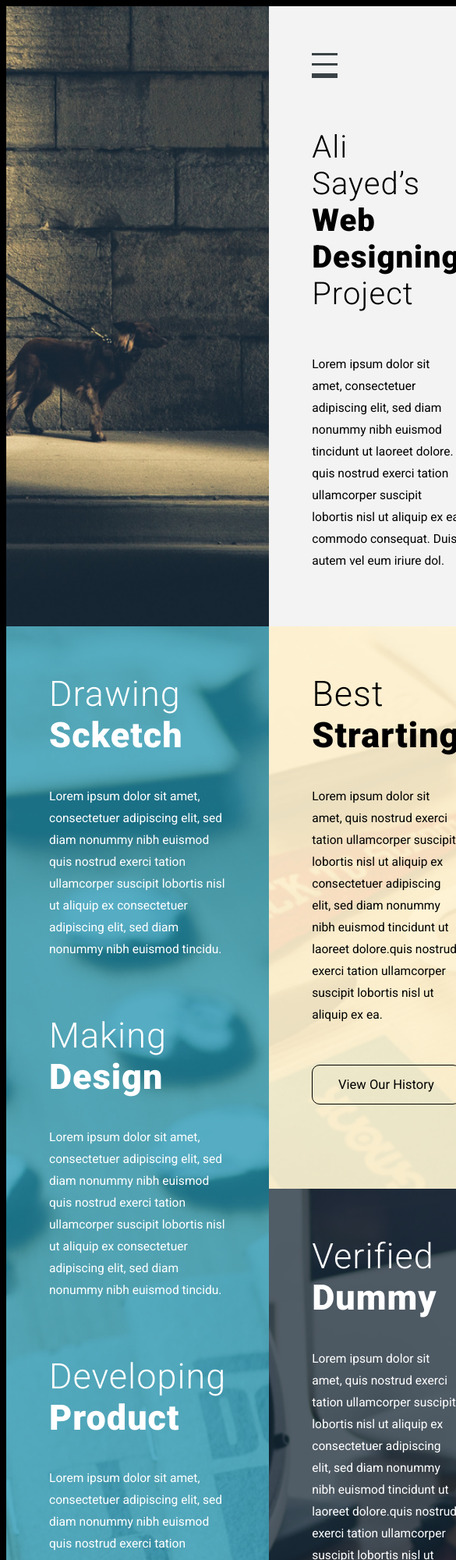
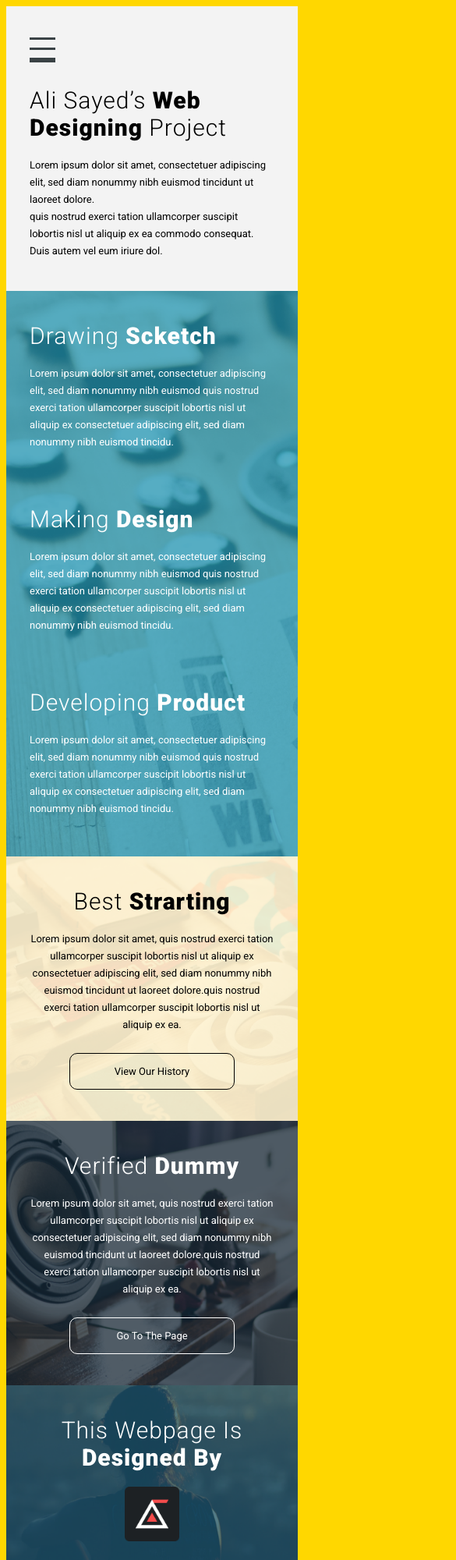
Before and after one commit to CrazyElfi/gridLanding, a website: page index.html in a window 390 px wide. Shown: the top 2000 px of the page at 78% size, 585 px wide, since content can reach past the window. Drawn offline with Linux system fonts and the light colour scheme.

Commit message:
adaptation for different device widths added

```diff
--- a/index.html
+++ b/index.html
@@ -17,7 +17,7 @@
 
         <div class="grid-item grid-item-gray">
             <button type="button"></button>
-            <h4>Ali Sayed’s <span>Web Designing</span> Project</h4>
+            <h4>Ali Sayed’s <span class="span">Web Designing</span> Project</h4>
             <p>Lorem ipsum dolor sit amet, consectetuer adipiscing elit, sed diam nonummy nibh euismod tincidunt ut laoreet dolore.
             </p>
             <p>quis nostrud exerci tation ullamcorper suscipit lobortis nisl ut aliquip ex ea commodo consequat. Duis autem vel eum iriure dol.</p>
@@ -51,7 +51,7 @@
         </div>
 
         <div class="grid-item grid-item-human">
-            <h2>This Webpage Is <span>Designed By</span></h2>
+            <h2>This Webpage Is <span class="span">Designed By</span></h2>
             <div>
                 <div class="logo">
 
@@ -62,12 +62,15 @@
         </div>
 
         <div class="grid-item grid-item-green">
+            <div>
                 <h2>Say <span>‘Hello’</span></h2>
                 <form class="form" action="">
                     <input type="text" placeholder="Your Name">
                     <input type="text" placeholder="Your Email">
                     <textarea name="" placeholder="Your Message Here ..."></textarea>
                 </form>
+            </div>
+
             <div>
                 <p>Stay Connnected With Us...</p>
                 <ul class="list">
--- a/scss/styles.scss
+++ b/scss/styles.scss
@@ -1,5 +1,5 @@
 body {
-  background-color: black;
+  background-color: gold;
   font-family: 'Roboto', sans-serif;
 }
 
@@ -19,6 +19,10 @@ h2, h3, h4 {
   font-weight: 200;
   margin-top: 0;
   letter-spacing: 1px;
+  @media (max-width: 1000px){
+    margin-bottom: 20px;
+    font-size: 30px;
+  }
   span {
     font-weight: 900;
   }
@@ -28,9 +32,16 @@ p {
   font-size: 15.57px;
   line-height: 28px;
   margin: 0;
+  @media (max-width: 1000px) {
+    font-size: 13px;
+    line-height: 22px;
+  }
 }
 a, input, textarea {
   font-size: 16.57px;
+  @media (max-width: 1000px) {
+    font-size: 13px;
+  }
 }
 
 a{
@@ -43,6 +54,19 @@ a{
   margin-top: 50px;
   max-width: 210px;
   text-align: center;
+  @media (max-width: 1000px) {
+    margin-top: 25px;
+  }
+  @media (max-width: 700px) {
+    margin: 25px auto 0;
+  }
+}
+
+.span {
+  display: block;
+  @media (max-width: 700px) {
+    display: initial;
+  }
 }
 
 .grid-item-beige a {
@@ -58,6 +82,9 @@ button {
   background-color: transparent;
   border: none;
   margin-bottom: 64px;
+  @media (max-width: 1000px) {
+    margin-bottom: 30px;
+  }
 }
 
 .form {
@@ -94,8 +121,10 @@ button {
   grid-template-areas:"a a a a a a b b b"
                       "c c c c d d d d d"
                       "c c c c e e e e e"
-                      "f f f g g g g g g"
-
+                      "f f f g g g g g g";
+  @media (max-width: 700px) {
+    grid-template-areas:"a" "b" "c" "d" "e" "f" "g"
+  }
 }
 
 .grid-item-bg {
@@ -111,26 +140,67 @@ button {
 .grid-item-blue {
   background-image: url("../img/bg-blue.png");
   grid-area: c;
+  &>div {
+    margin-bottom: 70px;
+    &:last-child {
+      @media (max-width: 1000px) {
+        margin-bottom: 10px;
+      }
+    }
+  }
 }
 
 .grid-item-beige {
   background-image: url("../img/bg-beige.png");
   grid-area: d;
+  @media (max-width: 700px) {
+    text-align: center;
+  }
 }
 
 .grid-item-black {
   background-image: url("../img/bg-black.png");
   grid-area: e;
+  @media (max-width: 700px) {
+    text-align: center;
+  }
 }
 
 .grid-item-human {
   background-image: url("../img/bg-human.png");
   grid-area: f;
+  display: flex;
+  flex-wrap: wrap;
+  align-content: space-between;
+  min-height: 715px;
+  @media (max-width: 1000px) {
+    min-height: inherit;
+  }
+  @media (max-width: 700px) {
+    text-align: center;
+    justify-content: center;
+  }
+  &>div {
+    width: 100%;
+  }
 }
 
 .grid-item-green {
   background-image: url("../img/bg-green.png");
   grid-area: g;
+  display: flex;
+  flex-wrap: wrap;
+  align-content: space-between;
+  min-height: 715px;
+  @media (max-width: 1000px) {
+    min-height: inherit;
+  }
+  @media (max-width: 700px) {
+    text-align: center;
+  }
+  &>div {
+    width: 100%;
+  }
 }
 
 .grid-item-bg, .grid-item-blue, .grid-item-beige, .grid-item-black, .grid-item-human, .grid-item-green {
@@ -142,45 +212,45 @@ button {
 
 .grid-item-gray, .grid-item-blue, .grid-item-beige, .grid-item-black, .grid-item-human, .grid-item-green {
   padding: 60px 55px 70px 55px;
+  @media (max-width: 1000px) {
+    padding: 40px 30px;
+  }
 }
 
 .grid-item-blue, .grid-item-black, .grid-item-human, .grid-item-green {
   color: #fff;
 }
 
-.grid-item-blue>div {
-  margin-bottom: 70px;
-}
+
 
 .list {
   list-style-type: none;
   padding: 0;
   display: flex;
   justify-content: flex-start;
+  @media (max-width: 700px) {
+    justify-content: center;
   }
-
-.list>li {
+  &>li {
     margin-right: 10px;
-}
-
-.list>li>a {
+    &>a {
       background-repeat: no-repeat;
       width: 45px;
       height: 45px;
       display: block;
       border: none;
+      margin-top: 0;
     }
-
-.list>li>a.list-fb {
+    &>a.list-fb {
       background-image: url("../img/fb.png");
     }
-
-.list>li>a.list-dr {
+    &>a.list-dr {
       background-image: url("../img/dr.png");
     }
-
-.list>li>a.list-tw {
+    &>a.list-tw {
       background-image: url("../img/tw.png");
+    }
+  }
 }
 
 .logo {
@@ -190,4 +260,12 @@ button {
   height: 90px;
   background-image: url("../img/logo.png");
   background-repeat: no-repeat;
+  @media (max-width: 1000px) {
+    width: 70px;
+    height: 70px;
+    background-size: cover;
   }
+  @media (max-width: 700px) {
+    margin: 0 auto 25px;
+  }
+}
```
Also changed, not shown: css/styles.css, img/dr.png, img/fb.png, img/tw.png, 1 other file. Lines whose indentation alone changed are shown as unchanged.
